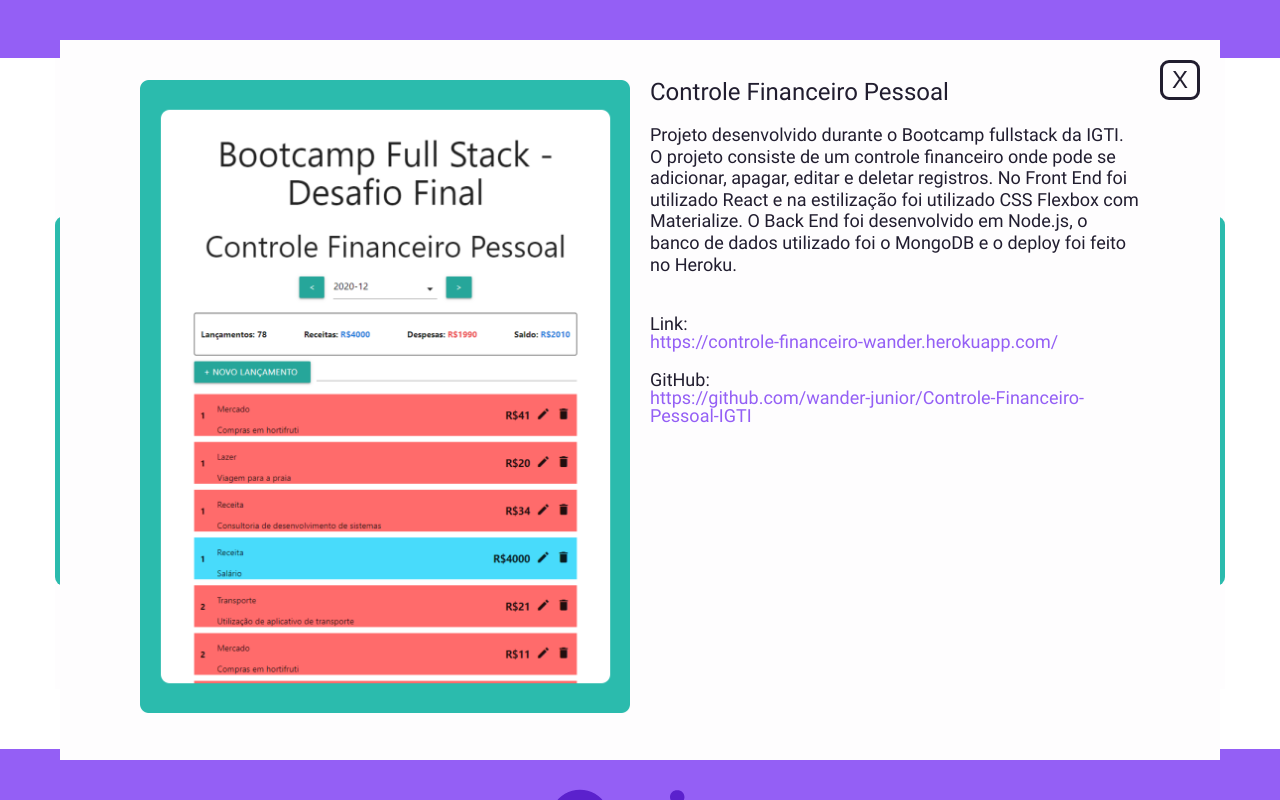
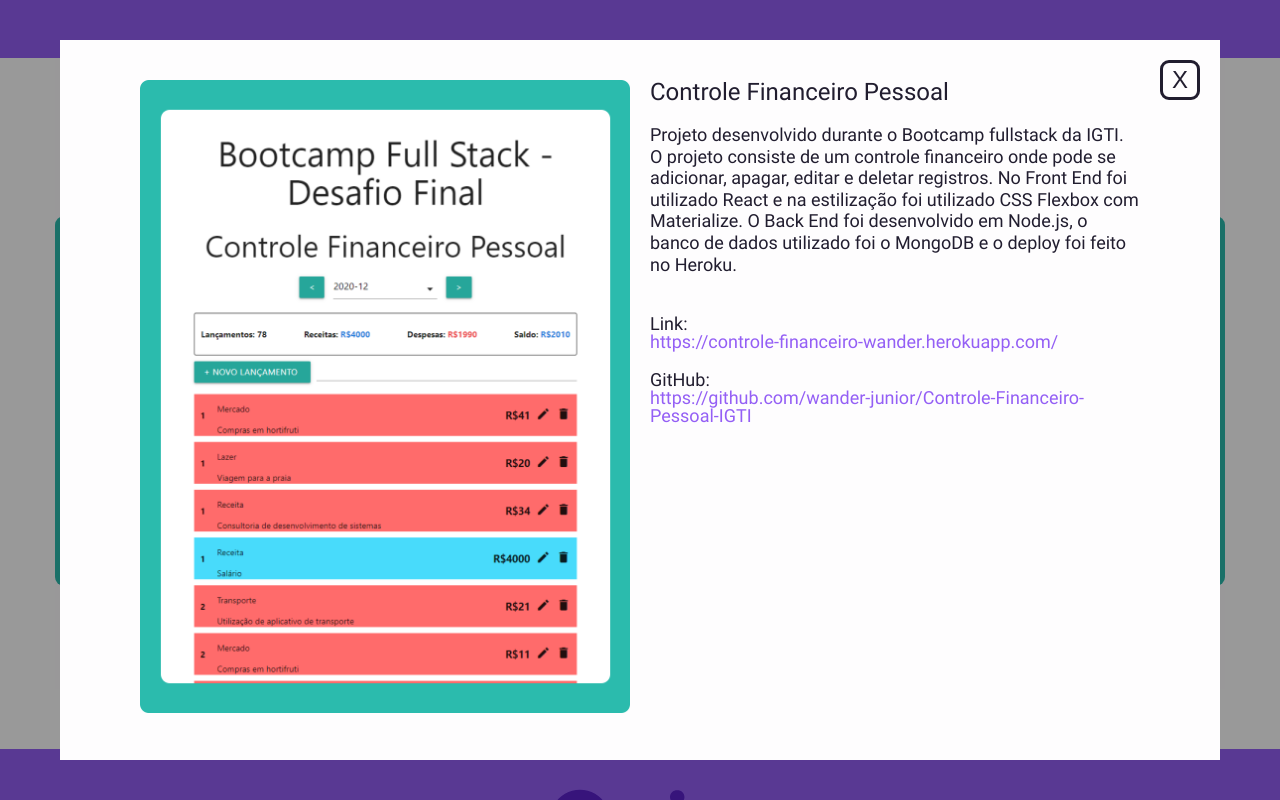
Before and after one commit to wander-junior/portfolio, a React (Create React App) app: page / in a window 1280 px wide. Both pictures are taken after a click on the picture 240 px from the left and 1369 px from the top of the page. Shown: the part 969-1769 px from the top of the page. Built offline with nearby package versions, Linux system fonts and the light colour scheme.

Commit message:
Make modal close when click outside

```diff
--- a/src/components/Portfolio/PortfolioItem/PortfolioItem-styles.js
+++ b/src/components/Portfolio/PortfolioItem/PortfolioItem-styles.js
@@ -18,6 +18,16 @@ const Modal = styled.div`
     margin-left: -580px;
     background-color: ${colors.tertiary};
     color: ${colors.quartenary};
+    z-index: 2;
+`;
+
+const ModalBackground = styled.div`
+    position: fixed;
+    top: 0;
+    left: 0;
+    width: 100%;
+    height: 100%;
+    background-color:rgba(0, 0, 0, 0.4);
 `;
 
 const ContentWrapper = styled.div`
@@ -75,6 +85,7 @@ const CloseButton = styled.button`
 `;
 
 export {
+    ModalBackground,
     ItemImg,
     Modal,
     ModalImg,
--- a/src/components/Portfolio/PortfolioItem/index.js
+++ b/src/components/Portfolio/PortfolioItem/index.js
@@ -11,7 +11,8 @@ import {
     LinkType,
     ModalLink,
     ContentWrapper,
-    CloseButton
+    CloseButton,
+    ModalBackground
 } from './PortfolioItem-styles';
 
 export default function PortfolioItem() {
@@ -27,6 +28,7 @@ export default function PortfolioItem() {
 
     return (
         <div>
+            {isModalOpen ? <ModalBackground onClick={handleCloseClick}/> : null}
             <Modal isModalOpen={isModalOpen}>
                 <CloseButton onClick={handleCloseClick}>X</CloseButton>
                 <ContentWrapper>
```
